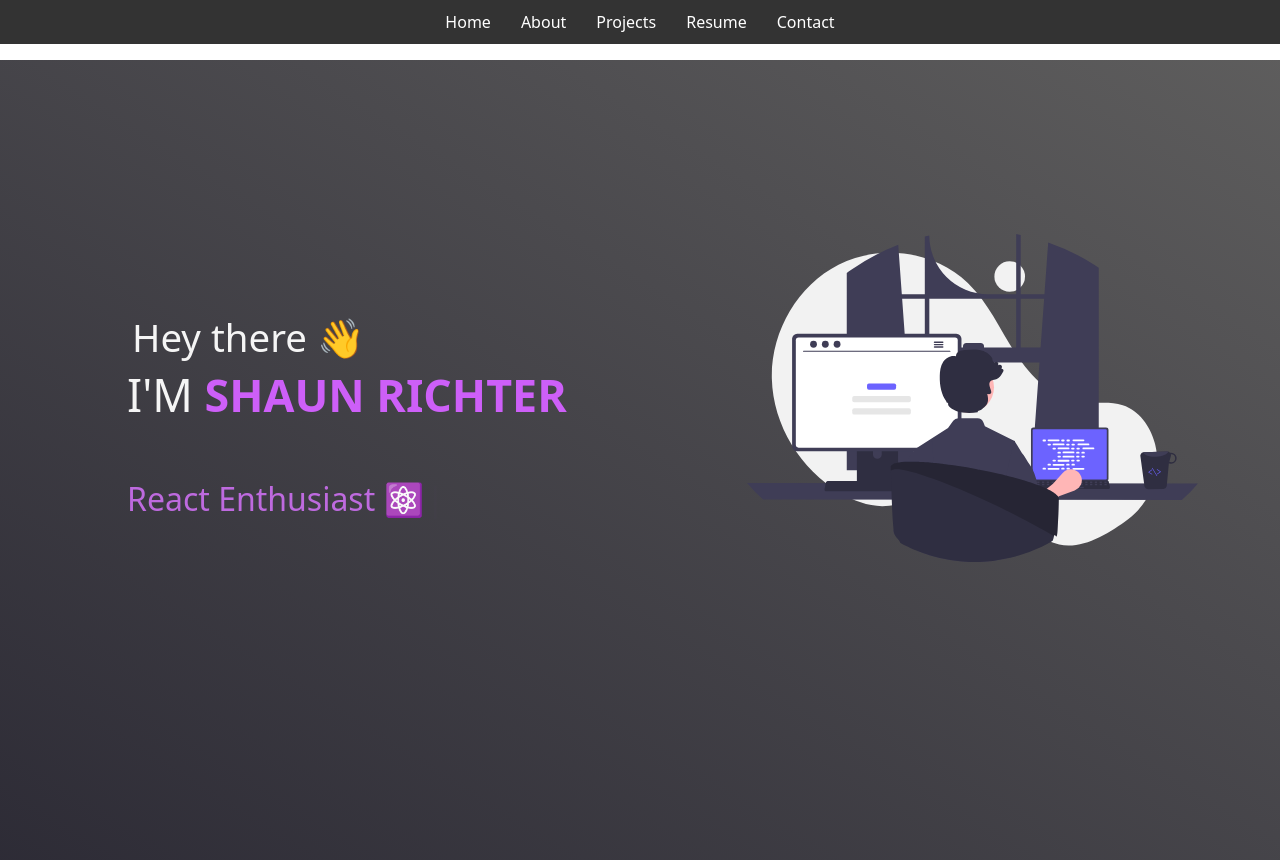
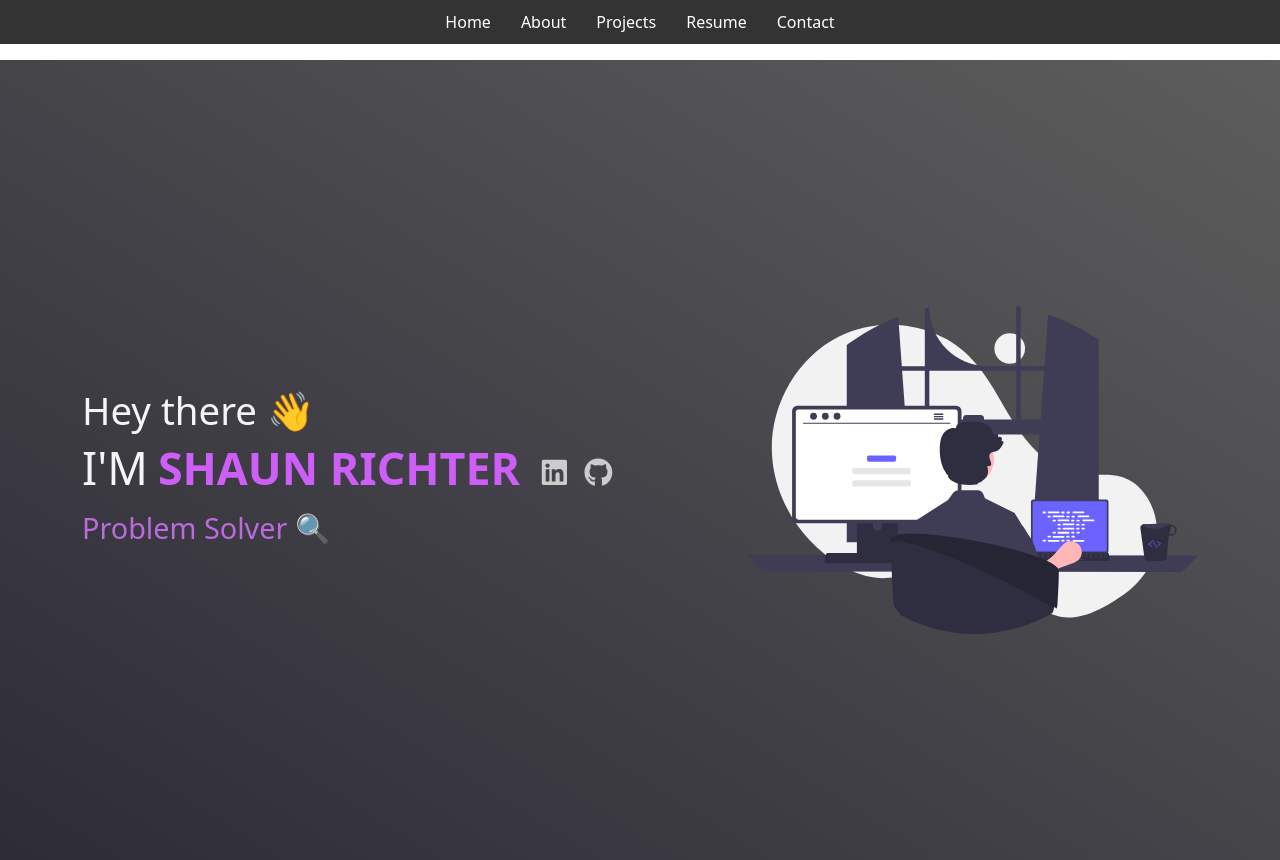
Before and after one commit to ShaunRichter/Personal-Website, a React (Create React App) app: page / in a window 1280 px wide. Built offline with nearby package versions, Linux system fonts and the light colour scheme.

Commit message:
Improved home page, added social media icons

```diff
--- a/src/components/Type.js
+++ b/src/components/Type.js
@@ -3,13 +3,17 @@ import { Typewriter } from "react-simple-typewriter";
 
 const Type = () => {
   return (
-    <h2>
+    <h2 className="typewriter">
       <Typewriter
         words={[
           "Software Developer 💻",
-          "React Enthusiast ⚛️",
-          "UI/UX Explorer 🎨",
           "Problem Solver 🔍",
+          "Team Collaborator 🤝",
+          "Project Management 🗂️",
+          "CI/CD Practitioner 🛠️",
+          "Agile Developer 📈",
+          "Learner 📚",
+          "Communicator 💬"
         ]}
         loop={0}
         cursor
--- a/src/pages/Home.js
+++ b/src/pages/Home.js
@@ -1,5 +1,6 @@
 import React from "react";
 import { Container, Row, Col } from "react-bootstrap";
+import { FaLinkedin, FaGithub } from "react-icons/fa";
 import homeLogo from "../assets/software-engineer.svg";
 import Type from "../components/Type";
 import "../styles/Home.css";
@@ -8,10 +9,9 @@ const Home = () => {
   return (
     <section>
       <Container fluid className="home-section" id="home">
-        {/* Particle can be added later if needed */}
         <Container className="home-content">
-          <Row>
-            <Col md={7} className="home-header">
+          <Row className="align-items-center">
+            <Col md={7} className="home-left">
               <h1 className="greeting">
                 Hey there{" "}
                 <span className="wave" role="img" aria-label="wave">
@@ -21,11 +21,25 @@ const Home = () => {
 
               <h1 className="name-heading">
                 I'M <strong className="main-name">SHAUN RICHTER</strong>
+                <span className="home-social-links-inline">
+                  <a
+                    href="https://www.linkedin.com/in/shaun-richter-a90b412b6/"
+                    target="_blank"
+                    rel="noreferrer"
+                  >
+                    <FaLinkedin className="social-icon linkedin" />
+                  </a>
+                  <a
+                    href="https://github.com/ShaunRichter"
+                    target="_blank"
+                    rel="noreferrer"
+                  >
+                    <FaGithub className="social-icon github" />
+                  </a>
+                </span>
               </h1>
 
-              <div className="typewriter">
-                <Type />
-              </div>
+              <Type />
             </Col>
 
             <Col md={5} className="home-image">
@@ -33,7 +47,6 @@ const Home = () => {
                 src={homeLogo}
                 alt="Software Engineer"
                 className="img-fluid"
-                style={{ maxHeight: "450px" }}
               />
             </Col>
           </Row>
--- a/src/styles/Home.css
+++ b/src/styles/Home.css
@@ -3,49 +3,75 @@
 }
 
 .home-section {
-  position: relative;
-  z-index: 1;
   background: linear-gradient(
-      to bottom left,
-      rgba(17, 16, 16, 0.678),
-      rgba(12, 10, 22, 0.863)
-    );
-  background-position: top center;
-  background-repeat: no-repeat;
+    to bottom left,
+    rgba(17, 16, 16, 0.678),
+    rgba(12, 10, 22, 0.863)
+  );
   background-size: cover;
-  padding-top: 30px;
-  padding-bottom: 30px;
   min-height: 100vh;
   color: whitesmoke;
+  display: flex;
+  align-items: center;
 }
 
 .home-content {
-  padding: 9rem 2rem 2rem;
-  text-align: left;
+  width: 100%;
+  padding: 80px 2rem 60px;
 }
 
-.home-header {
-  padding-top: 80px;
+.home-left {
+  display: flex;
+  flex-direction: column;
+  justify-content: center;
+  height: 100%;
 }
 
 .greeting {
   font-size: 2.4em;
-  padding-left: 50px;
+  margin-bottom: 0.5rem;
 }
 
 .name-heading {
   font-size: 2.8em;
-  padding-left: 45px;
+  margin-bottom: 1rem;
+  display: flex;
+  flex-wrap: wrap;
+  align-items: center;
+  gap: 10px;
 }
 
 .main-name {
   color: var(--primary-color);
   font-weight: bold;
+  margin-right: 10px;
+}
+
+.home-social-links-inline {
+  display: inline-flex;
+  gap: 15px;
+  vertical-align: middle;
+}
+
+.social-icon {
+  font-size: 1.8rem;
+  transition: transform 0.3s ease, color 0.3s ease;
+  color: #ccc;
+}
+
+.social-icon:hover {
+  transform: scale(1.2);
+}
+
+.linkedin:hover {
+  color: #0e76a8;
+}
+
+.github:hover {
+  color: #333;
 }
 
 .typewriter {
-  padding: 50px;
-  padding-left: 45px;
   font-size: 1.8em;
   font-weight: 500;
   color: #be6adf;
@@ -53,7 +79,6 @@
 
 .home-image {
   text-align: center;
-  padding-bottom: 20px;
 }
 
 .home-image img {
@@ -88,19 +113,28 @@
     text-align: center;
   }
 
+  .home-left {
+    align-items: center;
+  }
+
   .greeting,
   .name-heading,
   .typewriter {
-    padding-left: 0;
     text-align: center;
   }
 
   .typewriter {
-    padding: 20px 0;
     font-size: 1.4em;
   }
 
   .home-image img {
     max-height: 300px;
   }
+
+  .home-social-links-inline {
+    display: flex;
+    justify-content: center;
+    margin-top: 10px;
+    width: 100%;
+  }
 }
```
